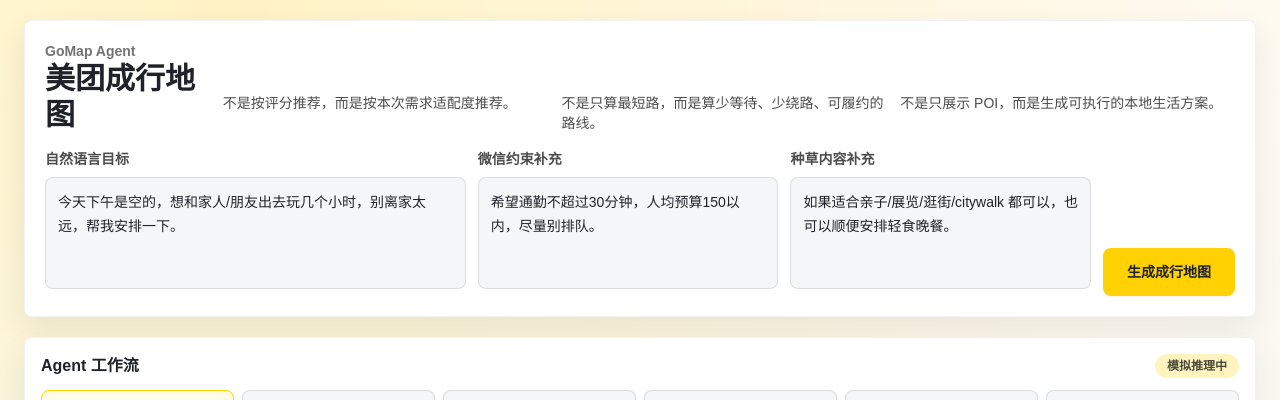
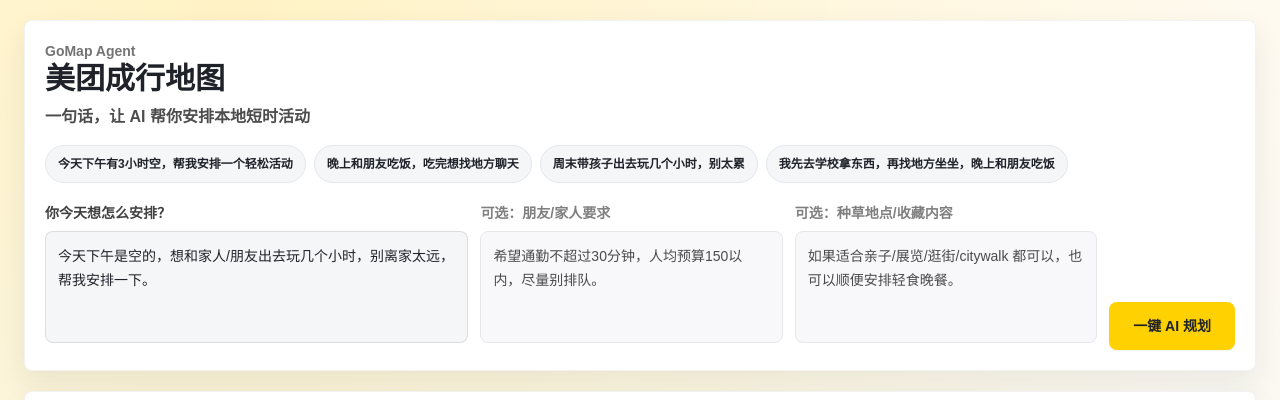
Before and after one commit to Kaisie2001/v3.0meituan, a Next.js app: page / in a window 1280 px wide. Shown: the top 400 px of the page. Built offline with nearby package versions, Linux system fonts and the light colour scheme.

Commit message:
ux: simplify input panel for one-click AI planning

```diff
--- a/src/components/ExecutionPanel.tsx
+++ b/src/components/ExecutionPanel.tsx
@@ -45,6 +45,28 @@
   const uniqueFailures = Array.from(new Set(failures));
 
   return { receipts: uniqueReceipts, failures: uniqueFailures };
+}
+
+async function copyTextSafely(text: string) {
+  try {
+    const permission = await navigator.permissions?.query?.({ name: "clipboard-write" as PermissionName });
+    if (permission?.state !== "denied") {
+      await navigator.clipboard?.writeText(text);
+      return;
+    }
+  } catch {}
+
+  try {
+    const textarea = document.createElement("textarea");
+    textarea.value = text;
+    textarea.setAttribute("readonly", "");
+    textarea.style.position = "fixed";
+    textarea.style.left = "-9999px";
+    document.body.appendChild(textarea);
+    textarea.select();
+    document.execCommand("copy");
+    document.body.removeChild(textarea);
+  } catch {}
 }
 
 export function ExecutionPanel({ actions, routePlan, intent }: ExecutionPanelProps) {
@@ -107,11 +129,7 @@
             <button
               type="button"
               className="rounded-lg bg-meituan-yellow px-3 py-1.5 text-xs font-bold text-meituan-ink hover:brightness-95"
-              onClick={async () => {
-                try {
-                  await navigator.clipboard.writeText(shareText);
-                } catch {}
-              }}
+              onClick={() => copyTextSafely(shareText)}
             >
               复制
             </button>
--- a/src/components/InputPanel.tsx
+++ b/src/components/InputPanel.tsx
@@ -1,6 +1,13 @@
 "use client";
 
 import { defaultInputs } from "@/lib/parseIntent";
+
+const exampleGoals = [
+  "今天下午有3小时空，帮我安排一个轻松活动",
+  "晚上和朋友吃饭，吃完想找地方聊天",
+  "周末带孩子出去玩几个小时，别太累",
+  "我先去学校拿东西，再找地方坐坐，晚上和朋友吃饭",
+];
 
 type InputPanelProps = {
   goal: string;
@@ -25,41 +32,49 @@
 }: InputPanelProps) {
   return (
     <section className="rounded-lg border border-black/5 bg-white p-5 shadow-soft">
-      <div className="mb-4 flex flex-col gap-3 lg:flex-row lg:items-end lg:justify-between">
+      <div className="mb-5">
         <div>
           <p className="text-sm font-semibold text-black/55">GoMap Agent</p>
           <h1 className="text-3xl font-bold tracking-normal text-meituan-ink">美团成行地图</h1>
+          <p className="mt-2 text-base font-semibold text-black/70">一句话，让 AI 帮你安排本地短时活动</p>
         </div>
-        <div className="grid gap-1 text-sm text-black/70 md:grid-cols-3">
-          <span>不是按评分推荐，而是按本次需求适配度推荐。</span>
-          <span>不是只算最短路，而是算少等待、少绕路、可履约的路线。</span>
-          <span>不是只展示 POI，而是生成可执行的本地生活方案。</span>
+        <div className="mt-4 flex flex-wrap gap-2">
+          {exampleGoals.map((example) => (
+            <button
+              key={example}
+              type="button"
+              className="rounded-full border border-black/8 bg-meituan-gray px-3 py-2 text-left text-xs font-semibold leading-5 text-black/68 transition hover:border-meituan-yellow hover:bg-yellow-50"
+              onClick={() => onGoalChange(example)}
+            >
+              {example}
+            </button>
+          ))}
         </div>
       </div>
 
       <div className="grid gap-3 lg:grid-cols-[1.4fr_1fr_1fr_auto] lg:items-end">
         <label className="block">
-          <span className="mb-2 block text-sm font-semibold text-black/70">自然语言目标</span>
+          <span className="mb-2 block text-sm font-semibold text-black/75">你今天想怎么安排？</span>
           <textarea
             className="h-28 w-full resize-none rounded-lg border border-black/10 bg-meituan-gray p-3 text-sm leading-6 outline-none transition focus:border-meituan-yellow focus:bg-white"
             value={goal}
             onChange={(event) => onGoalChange(event.target.value)}
-            placeholder={defaultInputs.goal}
+            placeholder="比如：今天下午有3小时空，帮我安排一个轻松活动"
           />
         </label>
         <label className="block">
-          <span className="mb-2 block text-sm font-semibold text-black/70">微信约束补充</span>
+          <span className="mb-2 block text-sm font-semibold text-black/50">可选：朋友/家人要求</span>
           <textarea
-            className="h-28 w-full resize-none rounded-lg border border-black/10 bg-meituan-gray p-3 text-sm leading-6 outline-none transition focus:border-meituan-yellow focus:bg-white"
+            className="h-28 w-full resize-none rounded-lg border border-black/8 bg-meituan-gray/70 p-3 text-sm leading-6 text-black/70 outline-none transition placeholder:text-black/35 focus:border-meituan-yellow focus:bg-white"
             value={wechat}
             onChange={(event) => onWechatChange(event.target.value)}
             placeholder={defaultInputs.wechat}
           />
         </label>
         <label className="block">
-          <span className="mb-2 block text-sm font-semibold text-black/70">种草内容补充</span>
+          <span className="mb-2 block text-sm font-semibold text-black/50">可选：种草地点/收藏内容</span>
           <textarea
-            className="h-28 w-full resize-none rounded-lg border border-black/10 bg-meituan-gray p-3 text-sm leading-6 outline-none transition focus:border-meituan-yellow focus:bg-white"
+            className="h-28 w-full resize-none rounded-lg border border-black/8 bg-meituan-gray/70 p-3 text-sm leading-6 text-black/70 outline-none transition placeholder:text-black/35 focus:border-meituan-yellow focus:bg-white"
             value={seed}
             onChange={(event) => onSeedChange(event.target.value)}
             placeholder={defaultInputs.seed}
@@ -71,7 +86,7 @@
           disabled={loading}
           onClick={onGenerate}
         >
-          {loading ? "生成中..." : "生成成行地图"}
+          {loading ? "规划中..." : "一键 AI 规划"}
         </button>
       </div>
     </section>
```
